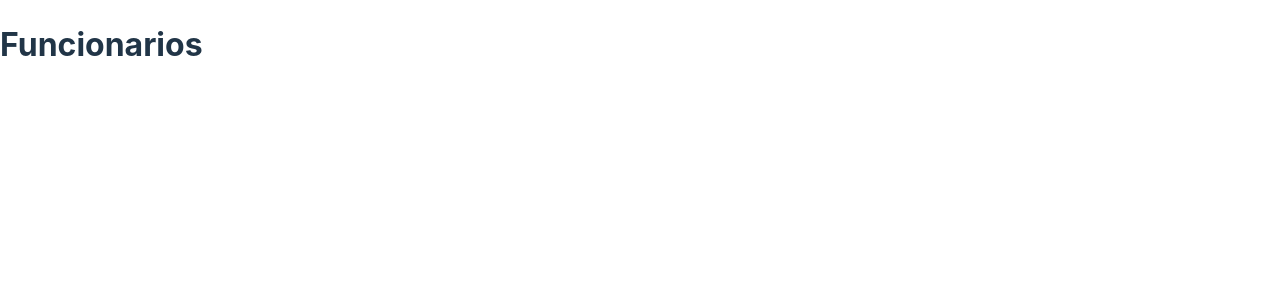
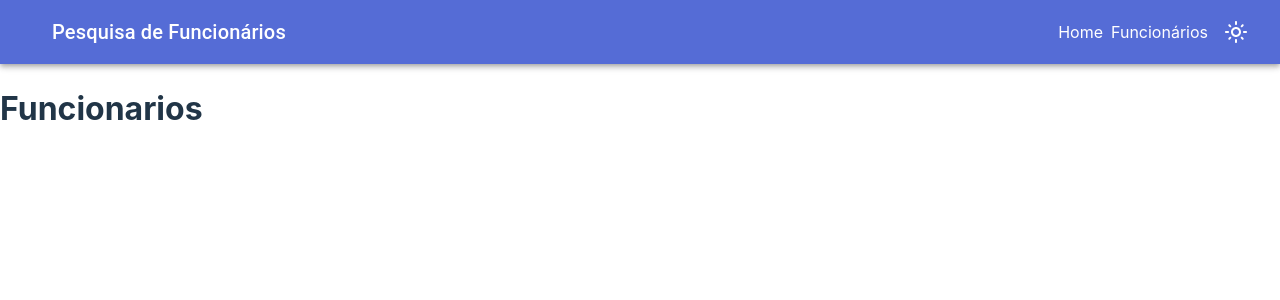
Before and after one commit to victorsantss/react-app, a React (Vite) app: page /funcionarios in a window 1280 px wide. Shown: the top 300 px of the page. Built offline with nearby package versions, Linux system fonts and the light colour scheme.

Commit message:
refactor: header usage

```diff
--- a/src/Router/index.tsx
+++ b/src/Router/index.tsx
@@ -1,9 +1,11 @@
 import { BrowserRouter, Route, Routes } from "react-router-dom";
 import { Homepage } from "../view/pages/Homepage";
+import { Header } from "../view/components/Header";
 
 export function Router() {
   return (
     <BrowserRouter>
+      <Header />
       <Routes>
         <Route path="/" element={<Homepage />} />
         <Route path="/funcionarios" element={<h1>Funcionarios</h1>} />
--- a/src/view/pages/Homepage/index.tsx
+++ b/src/view/pages/Homepage/index.tsx
@@ -1,9 +1,6 @@
-import { Header } from "../../components/Header";
-
 export function Homepage() {
   return (
     <>
-      <Header />
       <h1>React App Softplan - Pesquisa de Funcionários</h1>
       <p>Introdução</p>
       <p>Funcionalidades</p>
```
